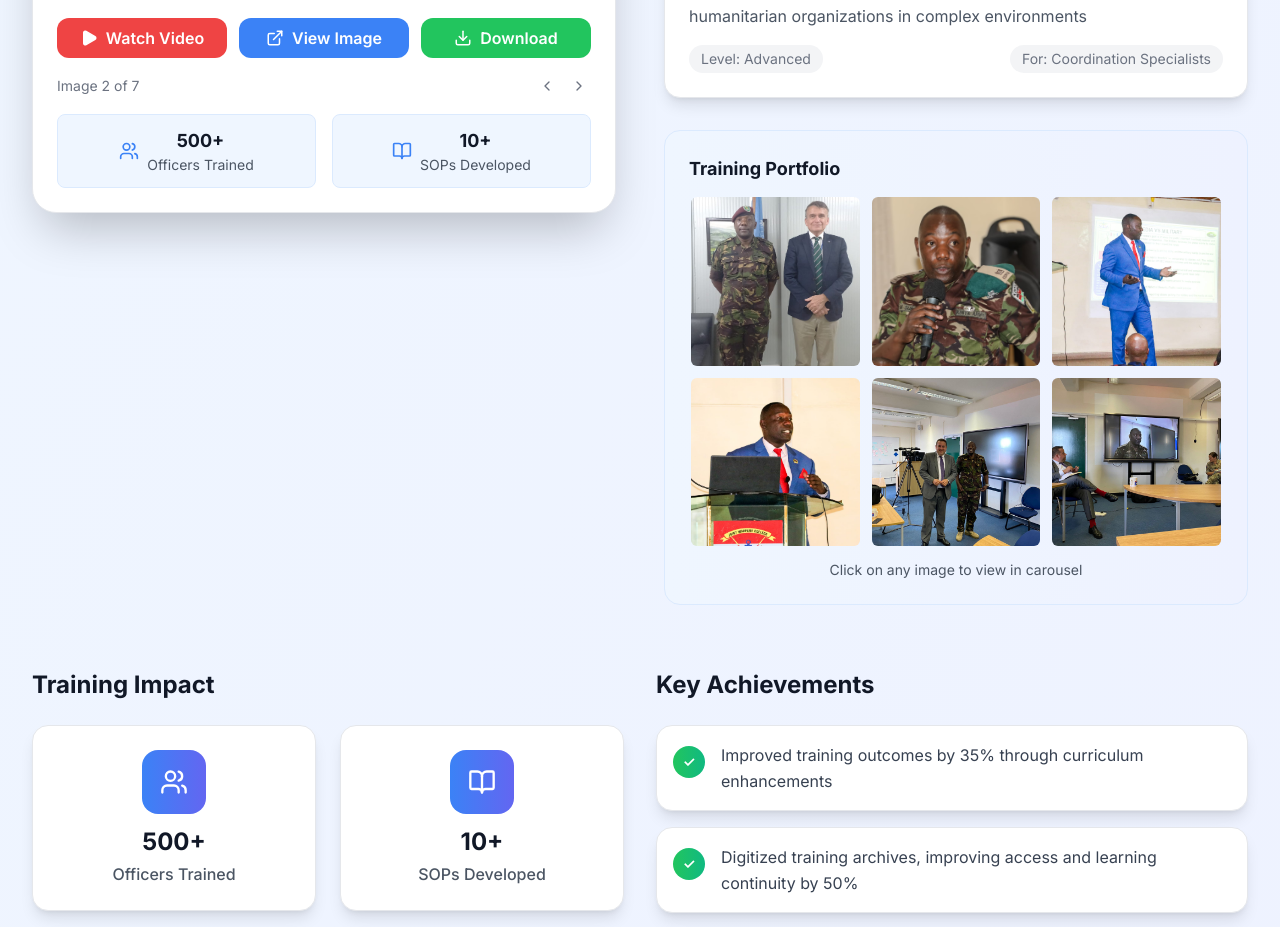
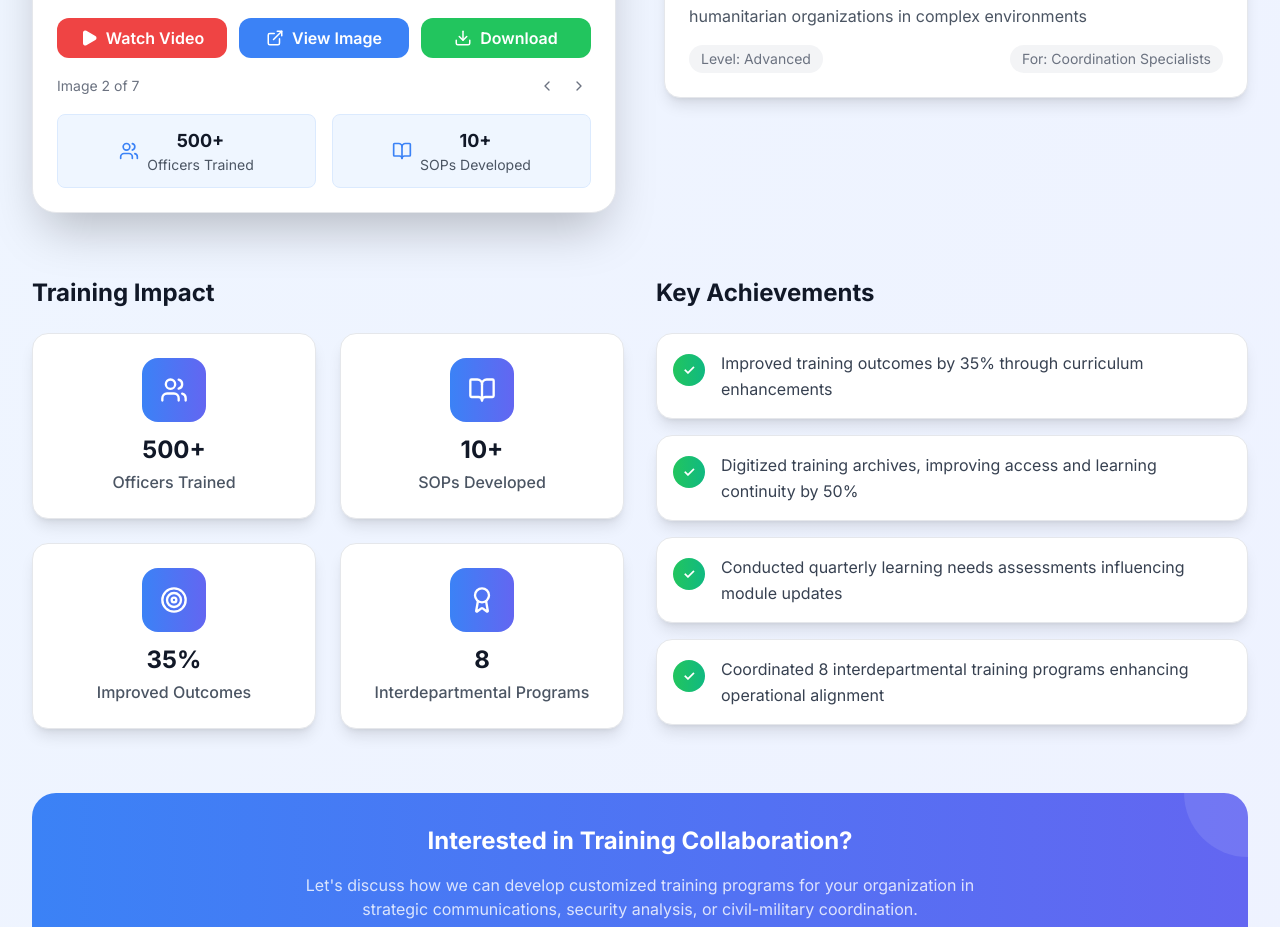
Before and after one commit to LEAKONO/suba, a React (Vite) app in the folder beautah-portfolio-frontend/: page / in a window 1280 px wide. Shown: the part 5140-6067 px from the top of the page. Built offline with nearby package versions, Linux system fonts and the light colour scheme.

Commit message:
refactor(training): remove portfolio section and streamline layout

```diff
--- a/beautah-portfolio-frontend/src/components/Training.jsx
+++ b/beautah-portfolio-frontend/src/components/Training.jsx
@@ -348,38 +348,6 @@ const Training = () => {
                 </motion.div>
               ))}
             </div>
-
-            {/* Additional Training Highlights */}
-            <motion.div
-              className="mt-8 bg-gradient-to-r from-blue-50 to-indigo-50 rounded-2xl p-6 border border-blue-100"
-              variants={fadeInUp}
-            >
-              <h4 className="text-lg font-bold text-gray-900 mb-3">Training Portfolio</h4>
-              <div className="grid grid-cols-3 gap-2">
-                {trainingImages.slice(0, 6).map((image, index) => (
-                  <motion.div
-                    key={index}
-                    className="relative aspect-square rounded-lg overflow-hidden cursor-pointer border-2 border-transparent hover:border-blue-500 transition-all duration-300"
-                    whileHover={{ scale: 1.05 }}
-                    onClick={() => goToImage(index)}
-                  >
-                    <img
-                      src={image.url}
-                      alt={image.title}
-                      className="w-full h-full object-cover"
-                    />
-                    <div className="absolute inset-0 bg-black/0 hover:bg-black/20 transition-all duration-300 flex items-center justify-center">
-                      <div className="w-6 h-6 bg-white/90 rounded-full flex items-center justify-center opacity-0 hover:opacity-100 transition-opacity duration-300">
-                        <ExternalLink size={12} className="text-gray-700" />
-                      </div>
-                    </div>
-                  </motion.div>
-                ))}
-              </div>
-              <p className="text-sm text-gray-600 mt-3 text-center">
-                Click on any image to view in carousel
-              </p>
-            </motion.div>
           </motion.div>
         </div>
 
```
